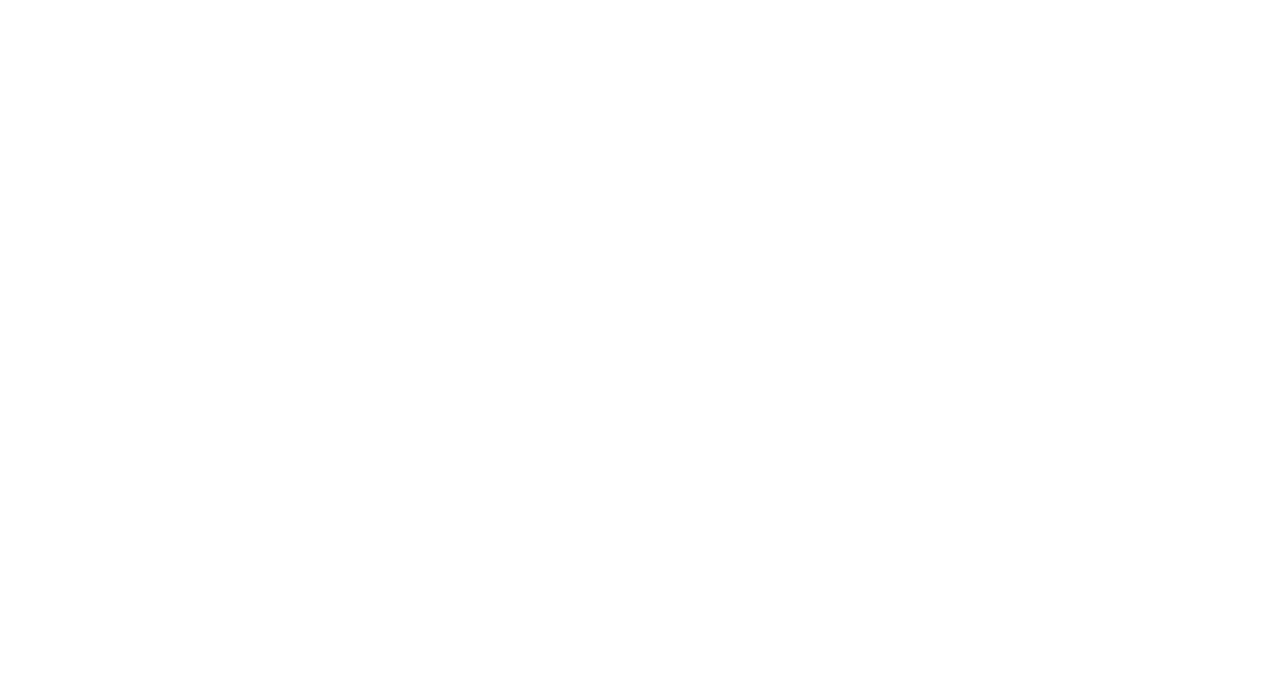
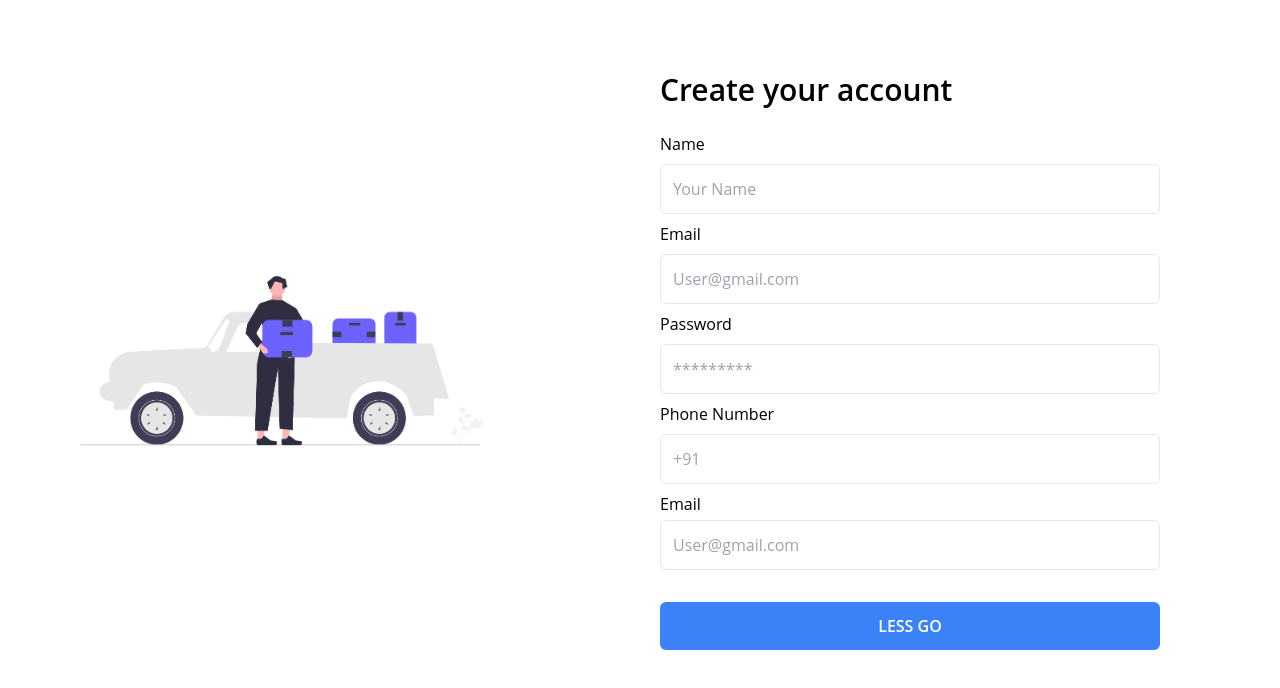
Before and after one commit to tanishk15sharma/tag-n-trac-assessment, a React (Create React App) app: page /signup in a window 1280 px wide. Before the commit this address had no page. Shown: the top 688 px of the page. Built offline with nearby package versions, Linux system fonts and the light colour scheme.

Commit message:
style: sigup component

```diff
--- a/src/App.tsx
+++ b/src/App.tsx
@@ -4,6 +4,7 @@ import { BrowserRouter as Router, Routes, Route } from "react-router-dom";
 import { Login } from "./pages/Login";
 import { DeliveryPartnerDashboard } from "./pages/DeliveryPartnerDashboard";
 import { PrivateRoutes } from "./components/PrivateRoutes";
+import { CustomerSignup } from "./pages/CustomerSignup";
 
 function App() {
   return (
@@ -18,6 +19,7 @@ function App() {
             />
           </Route>
           <Route path="/login" element={<Login />} />
+          <Route path="/signup" element={<CustomerSignup />} />
         </Routes>
       </Router>
     </>
--- /dev/null
+++ b/src/pages/CustomerSignup.tsx
@@ -0,0 +1,91 @@
+import React, { useState } from "react";
+import { useNavigate } from "react-router-dom";
+import axios from "axios";
+
+const signupFields = [
+  { title: "Name", name: "name", placeholder: "Your Name", type: "text" },
+  {
+    title: "Email",
+    name: "email",
+    placeholder: "User@gmail.com",
+    type: "email",
+  },
+  {
+    title: "Password",
+    name: "password",
+    placeholder: "*********",
+    type: "password",
+  },
+  { title: "Phone Number", name: "number", placeholder: "+91", type: "number" },
+];
+
+const CustomerSignup = () => {
+  const [SignupDetails, setSignupDetails] = useState({
+    name: "",
+    email: "",
+    password: "",
+    role: "customer",
+    phone: 0,
+  });
+
+  const navigate = useNavigate();
+
+  const inputHandler = (e: React.ChangeEvent<HTMLInputElement>) => {
+    setSignupDetails((previousData) => ({
+      ...previousData,
+      [e.target.name]: e.target.value,
+    }));
+  };
+  return (
+    <section className="flex items-center m-2 mx-8 pt-16 gap-10">
+      <div className="max-w-full grow basis-0">
+        <img src={"/images/deliverytruck.png"} alt="login-poster" />
+      </div>
+      <div className="max-w-full grow basis-0 mx-10 px-12">
+        <form
+        // onSubmit={(e) => submitHandler(loginDetails, e)}
+        >
+          <h2 className="text-3xl font-semibold mb-6">Create your account</h2>
+          {signupFields.map((field) => {
+            return (
+              <div className="flex flex-col">
+                <label htmlFor={field.name} className="font-medium">
+                  {field.title}
+                </label>
+                <input
+                  type={field.type}
+                  id={field.name}
+                  //   value={loginDetails.email}
+                  //   onChange={(e) => inputHandler(e)}
+                  name={field.name}
+                  placeholder={field.placeholder}
+                  className=" p-3 border border-gray rounded-md focus:outline-blue-400  my-2"
+                />
+              </div>
+            );
+          })}
+
+          <div className="flex flex-col">
+            <label htmlFor="username" className="font-medium">
+              Email
+            </label>
+            <input
+              type="text"
+              //   value={loginDetails.email}
+              //   onChange={(e) => inputHandler(e)}
+              name="email"
+              placeholder="User@gmail.com"
+              className=" p-3 border border-gray rounded-md focus:outline-blue-400 mt-1 mb-8"
+            />
+          </div>
+
+          <button className=" block bg-blue-500 text-white font-semibold w-full py-3 rounded-md">
+            LESS GO
+          </button>
+        </form>
+      </div>
+    </section>
+  );
+};
+
+export { CustomerSignup };
```
